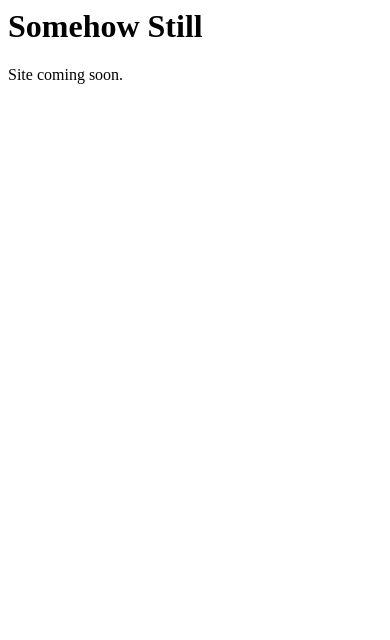
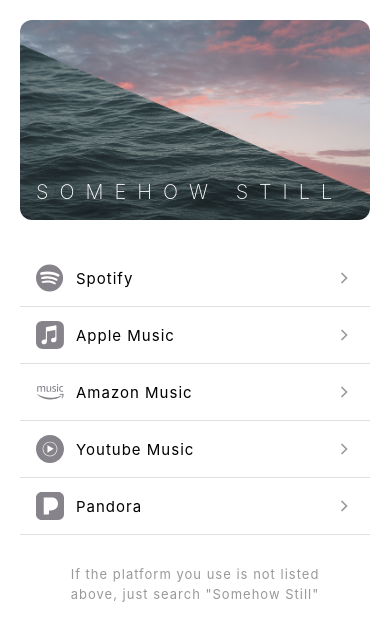
Before and after one commit to cortm/somehow-still, a plain HTML site: page index.html in a window 390 px wide. Drawn offline with Linux system fonts and the light colour scheme.

Commit message:
Add responsive landing page with streaming service links

```diff
--- a/index.html
+++ b/index.html
@@ -1,2 +1,74 @@
-<h1>Somehow Still</h1>
-<p>Site coming soon.</p>
+<!DOCTYPE html>
+<html lang="en">
+<head>
+    <meta charset="UTF-8">
+    <meta name="viewport" content="width=device-width, initial-scale=1.0">
+    <title>Somehow Still</title>
+    <link rel="stylesheet" href="styles.css">
+</head>
+<body>
+    <div class="container">
+        <div class="album-art"></div>
+
+        <ul class="streaming-list">
+            <li>
+                <a href="https://open.spotify.com/artist/2Aq4kxpeIpszxCKwgoJwae?si=JwadFmXUS7qNFXQQ2MPpKQ" class="streaming-item" target="_blank" rel="noopener noreferrer">
+                    <div class="streaming-item-icon">
+                        <img src="images/icon_spotify.svg" alt="Spotify">
+                    </div>
+                    <span class="streaming-item-name">Spotify</span>
+                    <svg class="streaming-item-arrow" viewBox="0 0 24 24" fill="none" stroke="currentColor" stroke-width="2">
+                        <path d="M9 18l6-6-6-6"/>
+                    </svg>
+                </a>
+            </li>
+            <li>
+                <a href="https://music.apple.com/us/artist/somehow-still/1845544966" class="streaming-item" target="_blank" rel="noopener noreferrer">
+                    <div class="streaming-item-icon">
+                        <img src="images/icon_apple.svg" alt="Apple Music">
+                    </div>
+                    <span class="streaming-item-name">Apple Music</span>
+                    <svg class="streaming-item-arrow" viewBox="0 0 24 24" fill="none" stroke="currentColor" stroke-width="2">
+                        <path d="M9 18l6-6-6-6"/>
+                    </svg>
+                </a>
+            </li>
+            <li>
+                <a href="https://music.amazon.com/artists/B0FVTDH7J1/somehow-still" class="streaming-item" target="_blank" rel="noopener noreferrer">
+                    <div class="streaming-item-icon">
+                        <img src="images/icon_amazon.svg" alt="Amazon Music">
+                    </div>
+                    <span class="streaming-item-name">Amazon Music</span>
+                    <svg class="streaming-item-arrow" viewBox="0 0 24 24" fill="none" stroke="currentColor" stroke-width="2">
+                        <path d="M9 18l6-6-6-6"/>
+                    </svg>
+                </a>
+            </li>
+            <li>
+                <a href="https://music.youtube.com/channel/UCO3m26dYdBR_bqlxn2d4Tiw" class="streaming-item" target="_blank" rel="noopener noreferrer">
+                    <div class="streaming-item-icon">
+                        <img src="images/icon_youtube.svg" alt="Youtube Music">
+                    </div>
+                    <span class="streaming-item-name">Youtube Music</span>
+                    <svg class="streaming-item-arrow" viewBox="0 0 24 24" fill="none" stroke="currentColor" stroke-width="2">
+                        <path d="M9 18l6-6-6-6"/>
+                    </svg>
+                </a>
+            </li>
+            <li>
+                <a href="https://www.pandora.com/artist/somehow-still/AR9pJjd5dxkjrZV" class="streaming-item" target="_blank" rel="noopener noreferrer">
+                    <div class="streaming-item-icon">
+                        <img src="images/icon_pandora.svg" alt="Pandora">
+                    </div>
+                    <span class="streaming-item-name">Pandora</span>
+                    <svg class="streaming-item-arrow" viewBox="0 0 24 24" fill="none" stroke="currentColor" stroke-width="2">
+                        <path d="M9 18l6-6-6-6"/>
+                    </svg>
+                </a>
+            </li>
+        </ul>
+
+        <p class="footer-text">If the platform you use is not listed above, just search "Somehow Still"</p>
+    </div>
+</body>
+</html>
--- /dev/null
+++ b/styles.css
@@ -0,0 +1,145 @@
+* {
+    margin: 0;
+    padding: 0;
+    box-sizing: border-box;
+}
+
+body {
+    font-family: -apple-system, BlinkMacSystemFont, 'Segoe UI', Roboto, Oxygen, Ubuntu, Cantarell, sans-serif;
+    background-color: #ffffff;
+    color: #000000;
+    display: flex;
+    flex-direction: column;
+    align-items: center;
+    justify-content: center;
+    min-height: 100vh;
+    padding: 20px;
+}
+
+.container {
+    width: 100%;
+    max-width: 500px;
+    display: flex;
+    flex-direction: column;
+    align-items: center;
+    gap: 40px;
+}
+
+.album-art {
+    width: 100%;
+    max-width: 500px;
+    height: 200px;
+    border-radius: 12px;
+    overflow: hidden;
+    position: relative;
+    background-image: url('images/cover.jpg');
+    background-size: cover;
+    background-position: center;
+}
+
+.album-art::before {
+    content: 'SOMEHOW STILL';
+    position: absolute;
+    bottom: 0;
+    left: 0;
+    height: 50%;
+    display: flex;
+    align-items: flex-end;
+    padding: 20px;
+    font-size: 20px;
+    font-weight: 200;
+    letter-spacing: 11px;
+    color: #ffffff;
+    text-transform: uppercase;
+}
+
+.streaming-list {
+    width: 100%;
+    list-style: none;
+}
+
+.streaming-item {
+    display: flex;
+    align-items: center;
+    padding: 16px 20px;
+    border-bottom: 1px solid #e0e0e0;
+    text-decoration: none;
+    color: #000000;
+    transition: background-color 0.2s;
+}
+
+.streaming-item:last-child {
+    border-bottom: 1px solid #e0e0e0;
+}
+
+.streaming-item:hover {
+    background-color: #f5f5f5;
+}
+
+.streaming-item-icon {
+    width: 28px;
+    height: 28px;
+    margin-right: 16px;
+    flex-shrink: 0;
+}
+
+.streaming-item-icon img {
+    width: 100%;
+    height: 100%;
+    object-fit: contain;
+}
+
+.streaming-item-name {
+    flex: 1;
+    font-size: 16px;
+    font-weight: 400;
+    letter-spacing: 1px;
+}
+
+.streaming-item-arrow {
+    width: 20px;
+    height: 20px;
+    color: #999999;
+    flex-shrink: 0;
+}
+
+.footer-text {
+    text-align: center;
+    font-size: 12px;
+    color: #999999;
+    line-height: 1.5;
+    max-width: 300px;
+    letter-spacing: 1px;
+}
+
+@media (max-width: 600px) {
+    body {
+        justify-content: flex-start;
+    }
+
+    .container {
+        gap: 30px;
+    }
+
+    .album-art::before {
+        padding: 16px;
+    }
+
+    .streaming-item {
+        padding: 14px 16px;
+    }
+
+    .streaming-item-icon {
+        width: 28px;
+        height: 28px;
+        margin-right: 12px;
+    }
+
+    .streaming-item-name {
+        font-size: 15px;
+    }
+
+    .footer-text {
+        font-size: 13px;
+    }
+}
```
Also changed, not shown: images/cover.jpg (added), images/icon_amazon.svg (added), images/icon_apple.svg (added), images/icon_pandora.svg (added), images/icon_spotify.svg (added), images/icon_youtube.svg (added), 1 other file.
